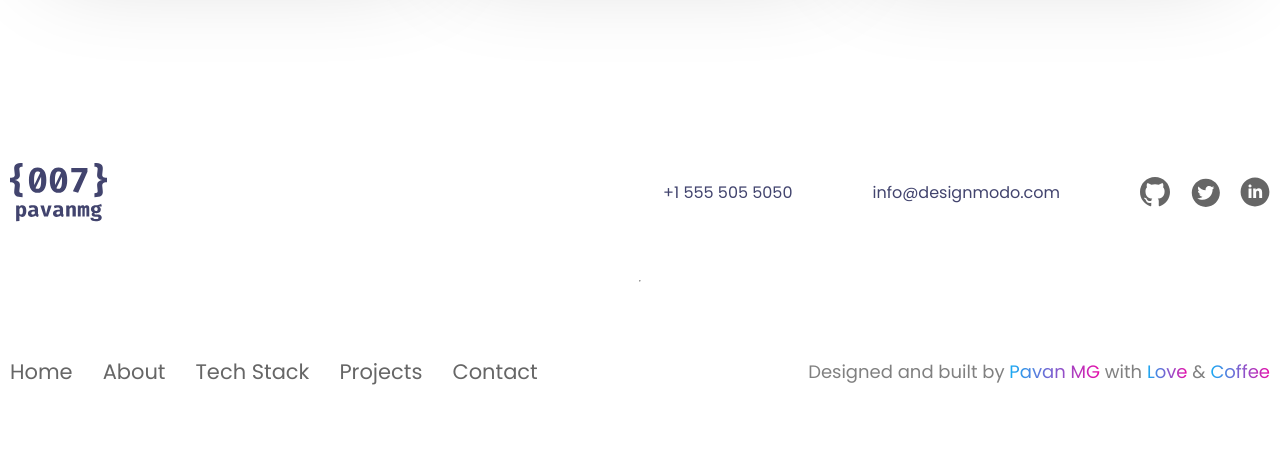
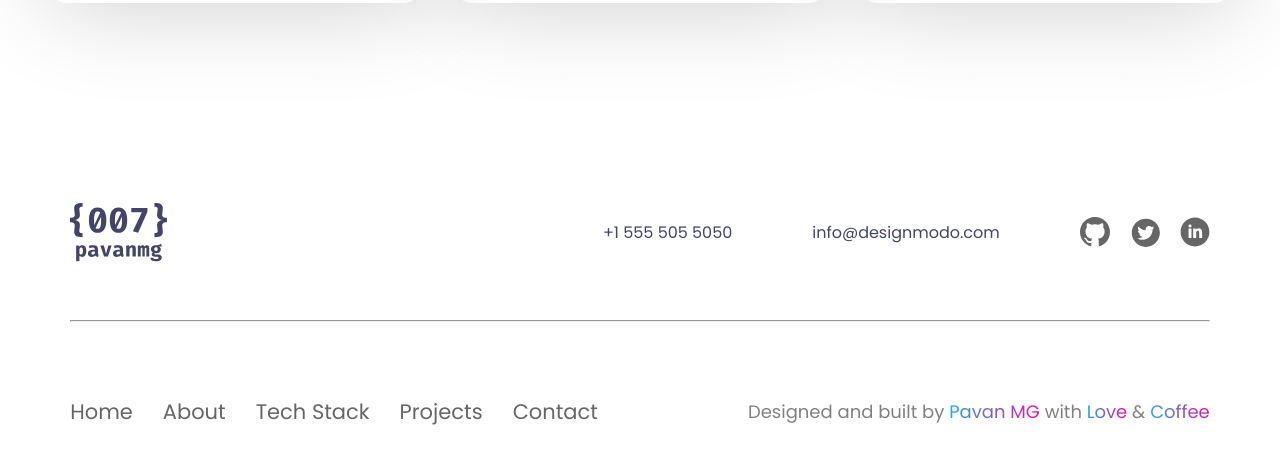
Before and after one commit to paslkal/portfolio, a plain HTML site: page index.html in a window 1280 px wide. Shown: the part 2756-3220 px from the top of the page. Drawn offline with Linux system fonts and the light colour scheme.

Commit message:
align everything center

```diff
--- a/style.css
+++ b/style.css
@@ -8,6 +8,10 @@ body {
   margin-right: 10px;
   margin-top: 0;
   margin-bottom: 0;
+
+  display: flex;
+  flex-direction: column;
+  align-items: center;
 
   font-family: 'Poppins', sans-serif;
   height: 10000px;
@@ -20,6 +24,7 @@ header {
   align-items: center;
   padding: 20px 50px;
   background-color: white;
+  gap: 200px;
 }
 
 .logo {
@@ -111,6 +116,7 @@ nav a {
 .stack-title, .projects-title {
   color: #42446E;
   font-size: 48px;
+  margin-bottom: 0;
   font-weight: 700;
 }
 
@@ -118,6 +124,7 @@ nav a {
   color: #666666;
   font-weight: 400;
   font-size: 32px;
+  margin-bottom: 100px;
 }
 
 .stack-icons {
@@ -264,6 +271,12 @@ footer {
   flex-direction: column;
 }
 
+hr {
+  margin-left: 0;
+  margin-right: 0;
+  color: rgba(102, 102, 102, 1);
+}
+
 .first-footer {
   display: flex;
   justify-content: space-between;
@@ -284,6 +297,7 @@ footer {
   justify-content: space-between;
   align-items: center;
   margin-top: 50px;
+  gap: 150px;
 }
 
 .designed-by {
```
